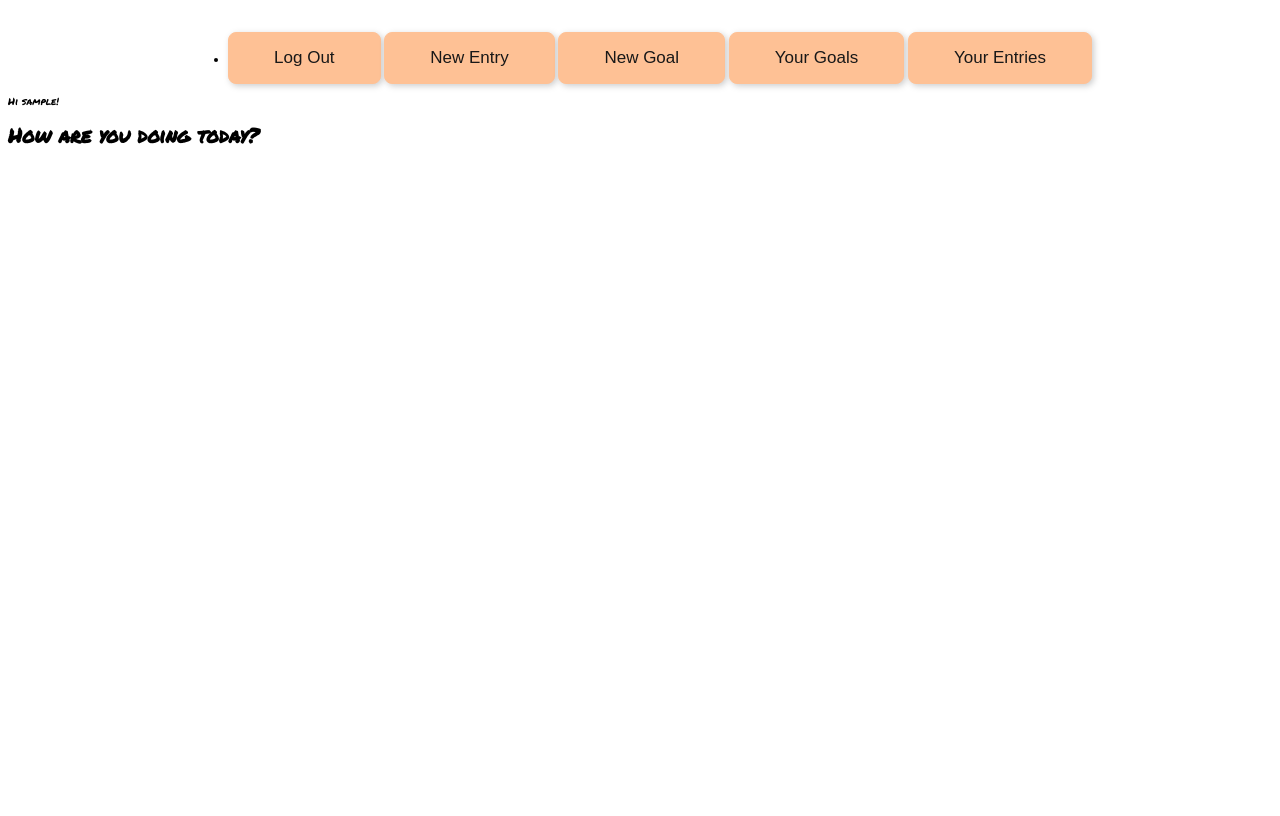
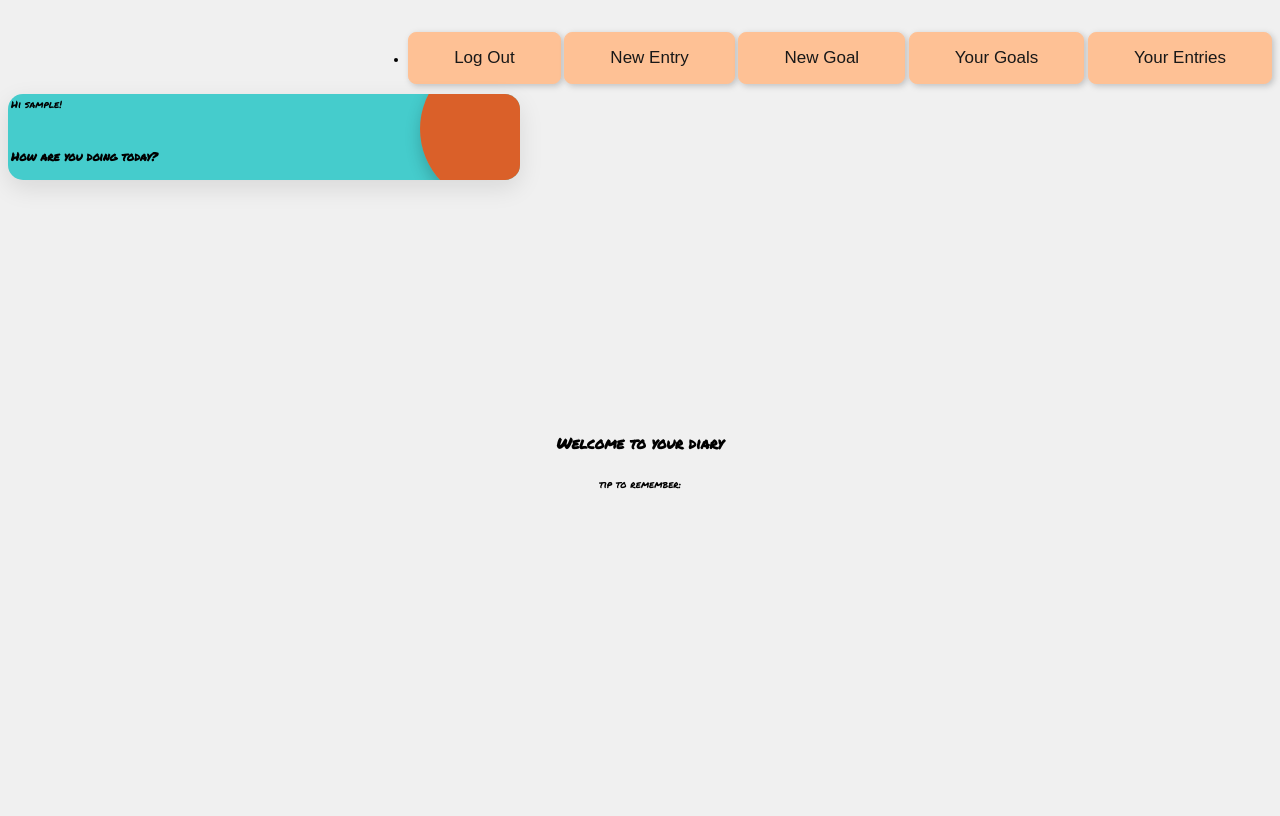
Before and after one commit to ayodeleowolabi/diary, a Django app: page / in a window 1280 px wide. Before the commit the page ends 144 px from the top, so only its background shows below. Run offline with Django 5.2, Linux system fonts and the light colour scheme; the visitor is signed in with stand-in values (Sample User, id 1); some web fonts are replaced.

Commit message:
Full Crud on Physicalwith some CSS

```diff
--- a/main_app/static/css/base.css
+++ b/main_app/static/css/base.css
@@ -10,11 +10,65 @@ html {
 }
 
 body {
+    display: flexbox;
     font-family: "Permanent Marker";
     font-weight: 400;
     font-style: normal;
+    height: 100vh;
+    background-color: #f0f0f0;
 
 
+}
+.home-page{
+  display: flex;
+  justify-content: left;
+  flex-direction: column;
+  row-gap: 30vh;
+
+
+
+
+}
+
+.welcome-container {
+  position: relative; /* Establish a stacking context for absolute positioning */
+  display: grid;
+  grid-template-columns: 1fr;
+  grid-template-rows: 1fr;
+  width: 40%;
+  height: 10vh;
+  background:rgb(69, 204, 204);
+  box-shadow: 0 8px 24px rgba(0, 0, 0, 0.1);
+  border-radius: 15px;
+  overflow: hidden;
+  z-index: 1;
+}
+
+.message-container{
+  display:flex;
+  flex-direction: column;
+  justify-items: center;
+  align-items: center;
+  position: relative;
+  z-index: 5;
+
+
+
+}
+
+
+
+.floating-element {
+  position: absolute;
+  top: -40px;
+  right: -50px;
+  width: 150px;
+  height: 150px;
+  background:rgba(255, 69, 0, 0.8);
+  border-radius: 60%;
+  z-index: 4;
+  box-shadow: 0 8px 16px rgba(0, 0, 0, 0.2);
+  animation: float 6s ease-in-out infinite;
 }
 
 nav a {
@@ -29,8 +83,8 @@ nav a {
 
   nav ul {
     display: flex;
-    align-items: center;
-    justify-content: center;
+    align-items: left;
+    justify-content: right;
     flex-wrap: wrap;
 
   }
--- a/main_app/templates/base.html
+++ b/main_app/templates/base.html
@@ -51,6 +51,8 @@
         </ul>
       </nav>
     </header>
-    <main>{% block content %} {% endblock %}</main>
+    <main>{% block content %} {% endblock %}
+      {%block part%}{%endblock%}
+    </main>
   </body>
 </html>
--- a/main_app/templates/home.html
+++ b/main_app/templates/home.html
@@ -1,13 +1,28 @@
 {% extends 'base.html' %}
 {% load static %}
+{%block head%}
+<link rel="stylesheet" href="{% static 'css/base.css' %}">
+{%endblock%}
+
+
 
 {% block content %}
+<section class="home-page">
+    <section class="welcome-container" style="padding:3px">
     {% if user.is_authenticated %}
     Hi {{ user.username }}!
     <h1>How are you doing today?</h1>
-
-
     {% else %}
     <p>You are not logged in</p>
     {% endif %}
+        <div class="floating-element"></div>
+    </section>
     {% endblock %}
+
+    {%block part %}
+    <div class="message-container">
+        <h1>Welcome to your diary</h1>
+        <p>tip to remember: </p>
+    </div>
+</section>
+{%endblock%}
--- a/main_app/urls.py
+++ b/main_app/urls.py
@@ -7,8 +7,10 @@ urlpatterns = [
     path("", views.Home.as_view(), name='home'),
     path("accounts/signup/", views.signup, name='signup'),
     path('diary/', views.diary_index, name='diary-index'),
-    path('diary/<int:diary_id>/', views.diary_detail, name='diary-detail')
-
+    path('diary/<int:diary_id>/', views.diary_detail, name='diary-detail'),
+    path('diary/<int:diary_id>/add-physical/', views.add_physical, name='add-physical'),
+    path('diary/<int:pk>/update/', views.PhysicalUpdate.as_view(), name='physical-update'),
+    path('diary/<int:pk>/delete/', views.PhysicalDelete.as_view(), name='physical-delete'),
 ]
 
 
--- a/main_app/views.py
+++ b/main_app/views.py
@@ -3,8 +3,11 @@ from django.contrib.auth import login
 from django.contrib.auth.forms import UserCreationForm
 import requests
 from django.contrib.auth.views import LoginView
-from .models import Diary
+from django.views.generic import ListView
+from django.views.generic.edit import CreateView, UpdateView, DeleteView
+from .models import Diary, Physical
 from django.utils import timezone
+from .forms import PhysicalForm
 
 # Create your views here.
 
@@ -38,5 +41,24 @@ def diary_index(request):
 def diary_detail(request, diary_id):
     today = timezone.now().date()
     diary = Diary.objects.get(id=diary_id)
+    physical_form = PhysicalForm()
     print(diary)
-    return render(request, 'diary/detail.html', {'diarys': diary, 'today': today == diary.date})
+    return render(request, 'diary/detail.html', {'diary': diary, 'today': today == diary.date, 'physical_form': physical_form})
+
+
+def add_physical(request, diary_id):
+    form = PhysicalForm(request.POST)
+    if form.is_valid():
+        new_physical = form.save(commit=False)
+        new_physical.diary_id = diary_id
+        new_physical.save()
+    return redirect('diary-detail', diary_id=diary_id)
+
+class PhysicalUpdate(UpdateView):
+    model = Physical
+    fields = '__all__'
+    success_url = '/diary/'
+
+class PhysicalDelete(DeleteView):
+    model = Physical
+    success_url = '/diary/'
```
Also changed, not shown: main_app/forms.py (added, +8 -0 lines), main_app/models.py (+27 -24 lines), main_app/static/css/diary/diary-detail.css (+10 -1 lines), main_app/static/css/form.css (added, +39 -0 lines), main_app/templates/diary/detail.html (+26 -8 lines), main_app/templates/main_app/physical_confirm_delete.html (added, +19 -0 lines), main_app/templates/main_app/physical_form.html (added, +23 -0 lines), main_app/migrations/0007_alter_emotional_community_activities_and_more.py (added). Lines whose indentation alone changed are shown as unchanged.
